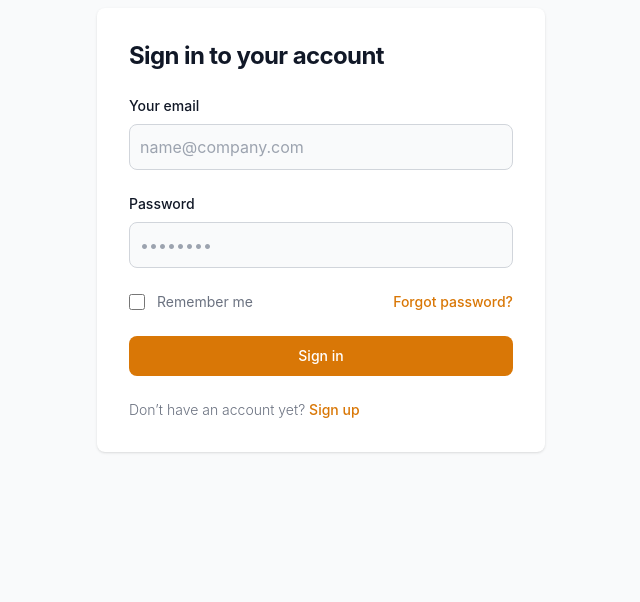
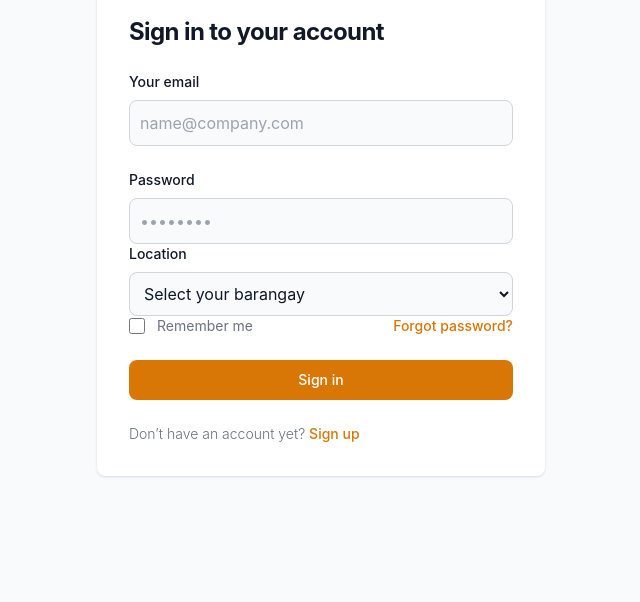
Before and after one commit to 1D-HILOT/1D-BARANGAY-EMERGENCY-ALERT, a website: page login.html in a window 1280 px wide. Shown: the part 198-800 px from the top of the page, without its empty margins (319-959 px from the left). Drawn offline with nearby package versions, Linux system fonts and the light colour scheme.

Commit message:
ADDLOCATION

```diff
--- a/login.html
+++ b/login.html
@@ -12,7 +12,7 @@
   <div class="flex flex-col items-center justify-center px-6 py-8 mx-auto md:h-screen lg:py-0">
       <a href="#" class="flex items-center mb-6 text-2xl font-semibold text-gray-900 dark:text-white">
           <img class="w-8 h-8 mr-2" src="https://flowbite.s3.amazonaws.com/blocks/marketing-ui/logo.svg" alt="logo">
-          Flowbite
+              ACTIONAGAD
       </a>
       <div class="w-full bg-white rounded-lg shadow dark:border md:mt-0 sm:max-w-md xl:p-0 dark:bg-gray-800 dark:border-gray-700">
           <div class="p-6 space-y-4 md:space-y-6 sm:p-8">
@@ -25,10 +25,49 @@
                       <input type="email" name="email" id="email" class="bg-gray-50 border border-gray-300 text-gray-900 rounded-lg focus:ring-primary-600 focus:border-primary-600 block w-full p-2.5 dark:bg-gray-700 dark:border-gray-600 dark:placeholder-gray-400 dark:text-white dark:focus:ring-blue-500 dark:focus:border-blue-500" placeholder="name@company.com" required="">
                   </div>
                   <div>
+
+                    <!-- Location -->
+<div>
+    </select>
+</div>
                       <label for="password" class="block mb-2 text-sm font-medium text-gray-900 dark:text-white">Password</label>
                       <input type="password" name="password" id="password" placeholder="••••••••" class="bg-gray-50 border border-gray-300 text-gray-900 rounded-lg focus:ring-primary-600 focus:border-primary-600 block w-full p-2.5 dark:bg-gray-700 dark:border-gray-600 dark:placeholder-gray-400 dark:text-white dark:focus:ring-blue-500 dark:focus:border-blue-500" required="">
-                  </div>
-                  <div class="flex items-center justify-between">
+                  </dive
+
+                  <!-- Location -->
+<div>
+    <label for="location"
+        class="block mb-2 text-sm font-medium text-gray-900 dark:text-white">
+        Location
+    </label>
+
+    <select
+        id="location"
+        name="location"
+        required
+        class="bg-gray-50 border border-gray-300 text-gray-900 rounded-lg
+        focus:ring-primary-600 focus:border-primary-600 block w-full p-2.5
+        dark:bg-gray-700 dark:border-gray-600 dark:text-white
+        dark:focus:ring-blue-500 dark:focus:border-blue-500">
+
+        <option value="" selected disabled>Select your barangay</option>
+
+        >
+        <option value="payompon">barangay 1</option>
+        <option value="poblacion 1">barangay 2</option>
+        <option value="poblacion 2">barangay 3</option>
+        <option value="poblacion 3">barangay 4</option>
+        <option value="poblacion 4">barangay 5</option>
+        <option value="poblacion 5">barangay 6</option>
+        <option value="poblacion 6">barangay 7</option>
+        <option value="san-luis">barangay 8</option>
+        <option value="tangkalan">barangay 9</option>
+
+
+
+    </select>
+</div>
+                  <dive class="flex items-center justify-between">
                       <div class="flex items-start">
                           <div class="flex items-center h-5">
                             <input id="remember" aria-describedby="remember" type="checkbox" class="w-4 h-4 border border-gray-300 rounded bg-gray-50 focus:ring-3 focus:ring-primary-300 dark:bg-gray-700 dark:border-gray-600 dark:focus:ring-primary-600 dark:ring-offset-gray-800" required="">
```
